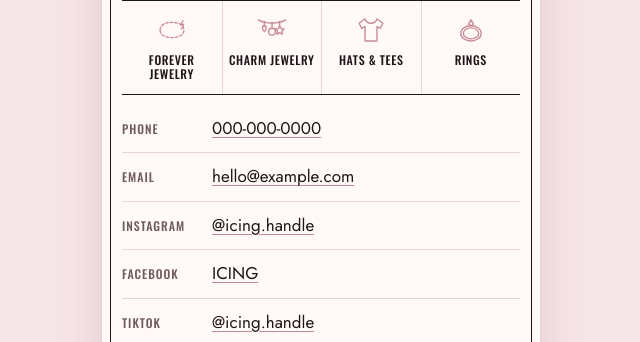
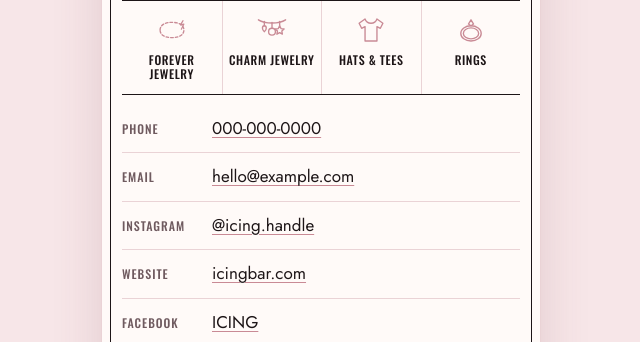
Before and after one commit to tanner655/gtrretail.ca, a plain HTML site: page icing/index.html in a window 1280 px wide. Shown: the part 610-952 px from the top of the page, without its empty margins (319-959 px from the left). Drawn offline with nearby package versions, Linux system fonts and the light colour scheme.

Commit message:
ICING card: add icingbar.com (website row and vCard URL)
Co-Authored-By: Claude Opus 5.5 <noreply@anthropic.com>
Claude-Session: https://claude.ai/code/session_01AHs6tw6kPinBEYnrVi2Urg

```diff
--- a/icing/index.html
+++ b/icing/index.html
@@ -116,6 +116,7 @@ ul.info a{color:var(--ink);text-decoration-color:var(--rose);text-underline-offs
     <li><span>Phone</span><a href="tel:+10000000000">000-000-0000</a></li>
     <li><span>Email</span><a href="mailto:hello@example.com">hello@example.com</a></li>
     <li><span>Instagram</span><a href="https://instagram.com/" rel="noopener">@icing.handle</a></li>
+    <li><span>Website</span><a href="https://icingbar.com" rel="noopener">icingbar.com</a></li>
     <li><span>Facebook</span><a href="https://facebook.com/" rel="noopener">ICING</a></li>
     <li><span>TikTok</span><a href="https://tiktok.com/" rel="noopener">@icing.handle</a></li>
     <li id="book"><span>Book</span><a href="#book">Book a welding appointment or party</a></li>
```
Also changed, not shown: 1 other file.
